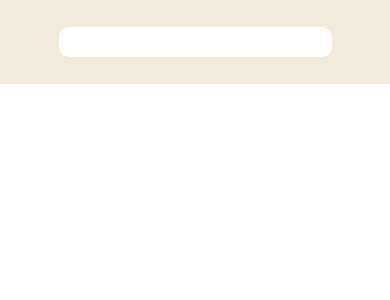
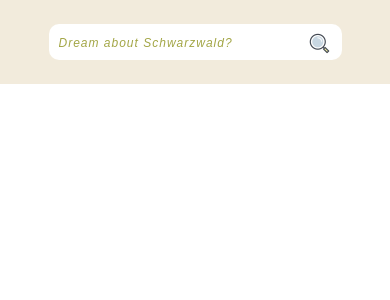
Before and after one commit to ediheid/frontend-dci-final-group-project, a React (Create React App) app: page / in a window 390 px wide. Shown: the top 300 px of the page. Built offline with nearby package versions, Linux system fonts and the light colour scheme.

Commit message:
Added search icon as background image inside input styling to allow an image or icon inside an input field - made placholder text and icon responsive across all devices

```diff
--- a/src/Components/Search/Search.js
+++ b/src/Components/Search/Search.js
@@ -1,5 +1,4 @@
 import React from "react";
-
 import styles from "../Search/search.module.scss";
 
 const Search = () => {
@@ -7,8 +6,15 @@ const Search = () => {
     <div className={styles["search-main-container"]}>
       {/* // ! Do I need form container? */}
       <div className={styles["form-container"]}>
-        <form className={styles.form}>
-          <input className={styles["search-input"]}></input>
+        <form
+          // !! Form will be onSubmit..
+          // onSubmit=""
+          className={styles.form}
+        >
+          <input
+            className={styles["search-input"]}
+            placeholder="Dream about Schwarzwald?"
+          ></input>
 
           <div className={styles["form-dropdown-container"]}>
             {/* Drop down of hidden extra input on form */}
--- a/src/Components/Search/search.module.scss
+++ b/src/Components/Search/search.module.scss
@@ -21,7 +21,7 @@
 .form {
   display: flex;
   // todo
-  // !! Column will come into play once dropdown div is added..
+  // ? Column will come into play once dropdown div is added..
   flex-direction: column;
   justify-content: center;
   align-items: center;
@@ -34,6 +34,26 @@
   width: 70%;
   border: none;
   border-radius: 1rem;
+
+  padding: 0.3rem 1rem 0.3rem 1rem;
+
+  // !! So input field does not zoom in on ios devices
+  font-size: 1.6rem;
+
+  &::placeholder {
+    font-size: 1.8rem;
+    font-style: italic;
+    letter-spacing: 0.1rem;
+    color: $light-green;
+
+    padding: 2rem 2rem 2rem 0;
+    // Magnifying glass search icon as React-icon Components are not permitted inside <input>
+    background-image: url("./Static/magnifying-glass.png");
+    background-size: 2.5rem;
+    background-repeat: no-repeat;
+    background-position-x: right;
+    background-position-y: center;
+  }
 }
 
 // ? x-small
@@ -41,6 +61,10 @@
 @include x-small {
   .search-input {
     height: 3rem;
+
+    &::placeholder {
+      font-size: 1.2rem;
+    }
   }
 }
 
@@ -49,6 +73,10 @@
 @include small {
   .search-input {
     height: 4rem;
+
+    &::placeholder {
+      font-size: 1.6rem;
+    }
   }
 }
 
```
Also changed, not shown: src/Components/Search/Static/magnifying-glass.png (added).
